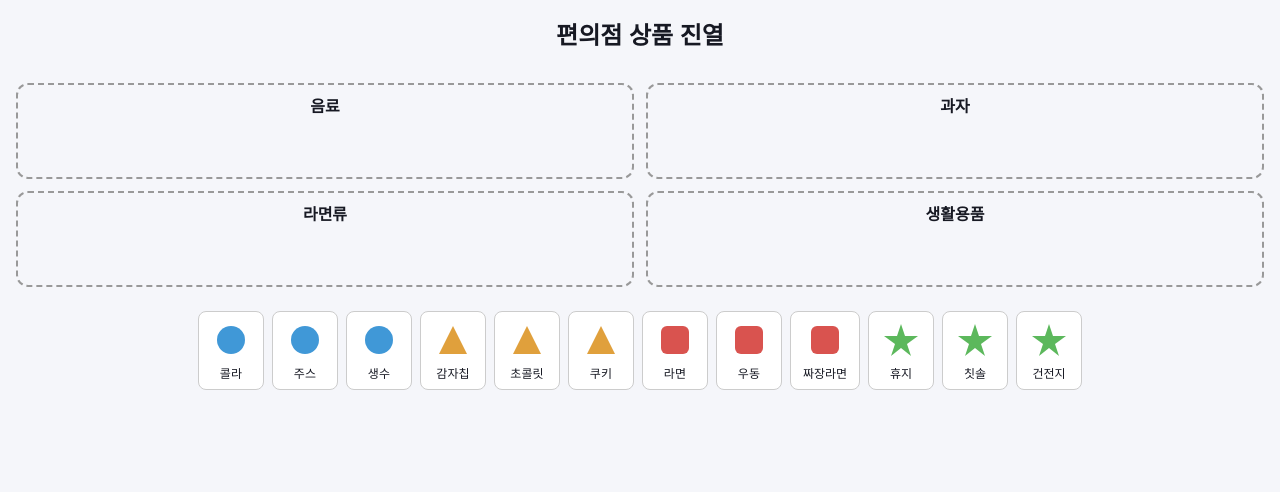
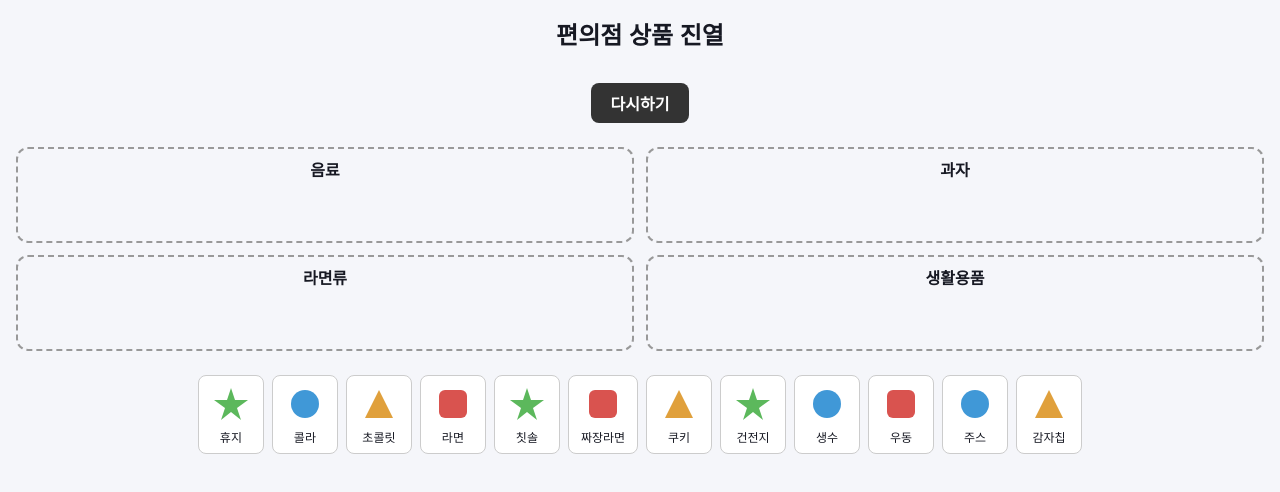
Before and after one commit to soooongaaa/vibecoding-kgu, a Next.js app: page /games/shelf-stock in a window 1280 px wide. Shown: the top 492 px of the page. Built offline with nearby package versions, Linux system fonts and the light colour scheme.

Commit message:
feat(shelf-stock): 다시하기(무작위 셔플) 추가

```diff
--- a/src/games/shelf-stock/ShelfGame.module.css
+++ b/src/games/shelf-stock/ShelfGame.module.css
@@ -83,3 +83,13 @@
   font-weight: 700;
   color: #2e9e44;
 }
+
+.restartButton {
+  align-self: center;
+  padding: 8px 20px;
+  border-radius: 8px;
+  border: none;
+  background: #333;
+  color: #fff;
+  font-size: 1rem;
+}
--- a/src/games/shelf-stock/ShelfGame.tsx
+++ b/src/games/shelf-stock/ShelfGame.tsx
@@ -16,6 +16,7 @@ export function ShelfGame() {
     attemptPlace,
     feedback,
     isComplete,
+    restart,
   } = useShelfGame();
 
   return (
@@ -24,6 +25,14 @@ export function ShelfGame() {
       {isComplete && (
         <p className={styles.completeBanner}>완료!</p>
       )}
+
+      <button
+        type="button"
+        className={styles.restartButton}
+        onClick={restart}
+      >
+        다시하기
+      </button>
 
       <section className={styles.categories}>
         {categories.map((category) => (
--- /dev/null
+++ b/src/games/shelf-stock/shuffle.ts
@@ -0,0 +1,8 @@
+export function shuffle<T>(items: T[]): T[] {
+  const result = [...items];
+  for (let i = result.length - 1; i > 0; i--) {
+    const j = Math.floor(Math.random() * (i + 1));
+    [result[i], result[j]] = [result[j], result[i]];
+  }
+  return result;
+}
--- a/src/games/shelf-stock/useShelfGame.ts
+++ b/src/games/shelf-stock/useShelfGame.ts
@@ -3,6 +3,7 @@
 import { useState } from "react";
 import { CATEGORIES, PRODUCTS } from "./data";
 import type { CategoryId, Product } from "./types";
+import { shuffle } from "./shuffle";
 
 interface DragState {
   productId: string;
@@ -17,7 +18,7 @@ interface Feedback {
 
 export function useShelfGame() {
   const [trayIds, setTrayIds] = useState<string[]>(() =>
-    PRODUCTS.map((p) => p.id)
+    shuffle(PRODUCTS.map((p) => p.id))
   );
   const [placed, setPlaced] = useState<Record<string, CategoryId>>({});
   const [dragging, setDragging] = useState<DragState | null>(null);
@@ -64,6 +65,13 @@ export function useShelfGame() {
 
   const isComplete = trayProducts.length === 0;
 
+  function restart() {
+    setTrayIds(shuffle(PRODUCTS.map((p) => p.id)));
+    setPlaced({});
+    setDragging(null);
+    setFeedback(null);
+  }
+
   return {
     categories: CATEGORIES,
     trayProducts,
@@ -74,5 +82,6 @@ export function useShelfGame() {
     attemptPlace,
     feedback,
     isComplete,
+    restart,
   };
 }
```
